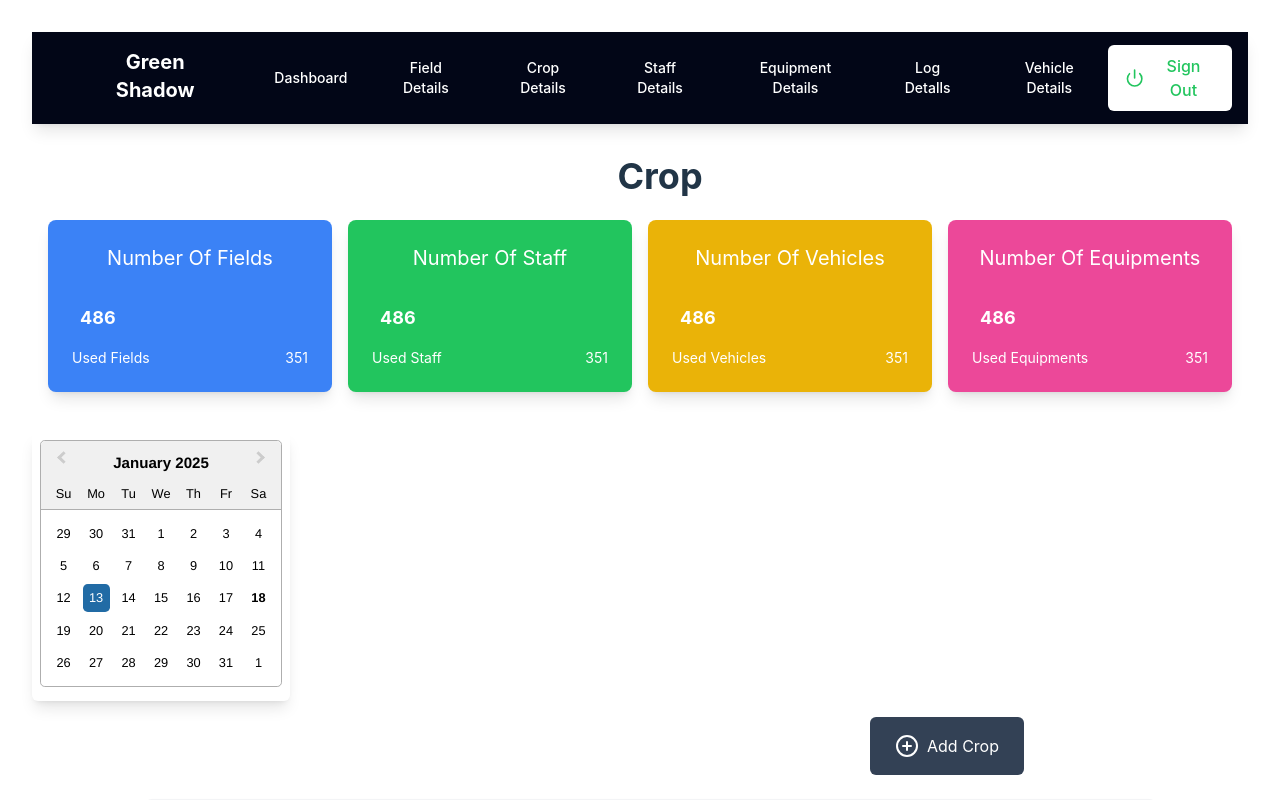
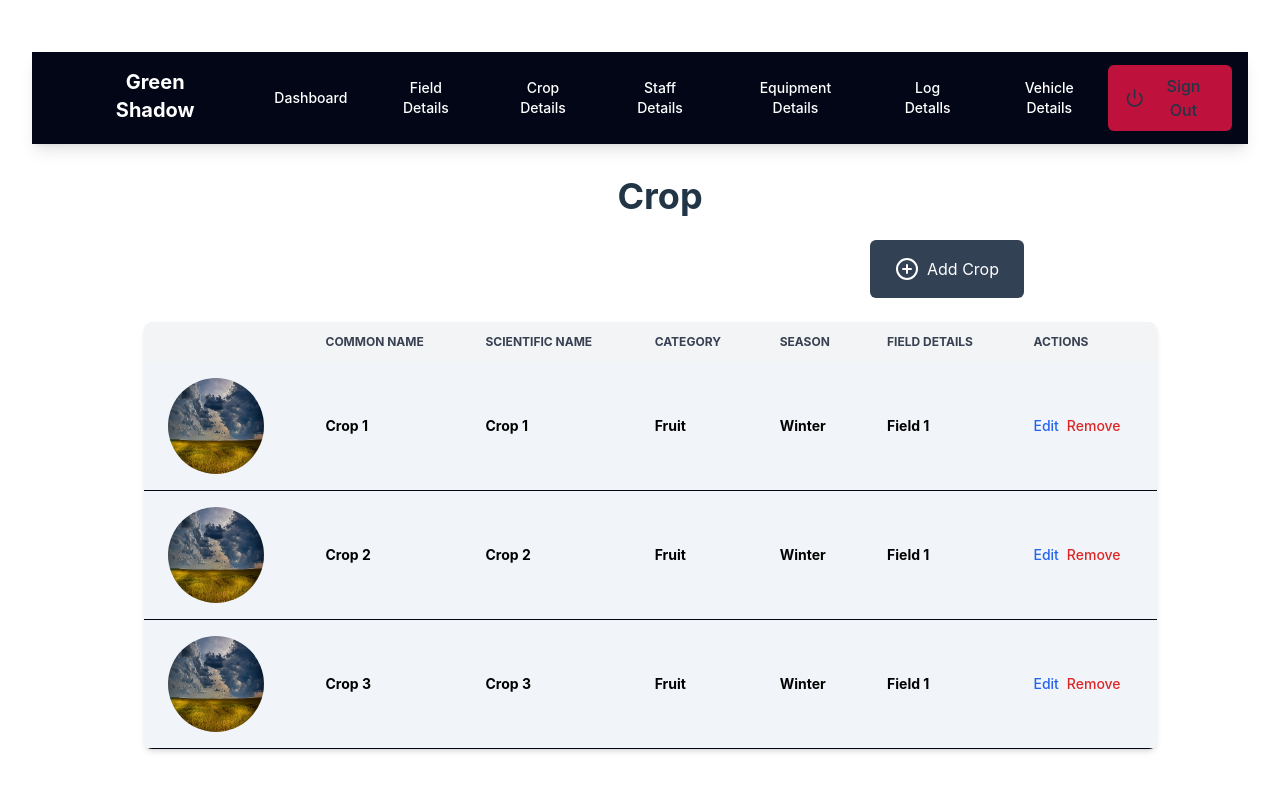
Before and after one commit to ssulochanaherath/Crop-System, a React (Vite) app: page /crop in a window 1280 px wide. Shown: the top 800 px of the page. Built offline with nearby package versions, Linux system fonts and the light colour scheme.

Commit message:
Few Changes in Crop

```diff
--- a/src/components/Cards.tsx
+++ b/src/components/Cards.tsx
@@ -6,7 +6,7 @@ export function Cards() {
     <div className="container p-4">
       <div className="grid grid-cols-1 sm:grid-cols-2 lg:grid-cols-4 gap-4">
         <motion.div
-          className="bg-blue-500 text-white p-6 rounded-lg shadow-lg h-50 "
+          className="bg-teal-600 text-white p-6 rounded-lg shadow-lg h-50 "
           initial={{ opacity: 0 }}
           animate={{ opacity: 1 }}
           transition={{ duration: 0.5, delay: 0.1, ease: easeIn }}
@@ -25,7 +25,7 @@ export function Cards() {
         </motion.div>
 
         <motion.div
-          className="bg-green-500 text-white p-6 rounded-lg shadow-lg h-50 "
+          className="bg-teal-600 text-white p-6 rounded-lg shadow-lg h-50 "
           initial={{ opacity: 0 }}
           animate={{ opacity: 1 }}
           transition={{ duration: 0.5, delay: 0.3, ease: "easeIn" }}
@@ -44,7 +44,7 @@ export function Cards() {
         </motion.div>
 
         <motion.div
-          className="bg-yellow-500 text-white p-6 rounded-lg shadow-lg h-50 "
+          className="bg-teal-600 text-white p-6 rounded-lg shadow-lg h-50 "
           initial={{ opacity: 0 }}
           animate={{ opacity: 1 }}
           transition={{ duration: 0.5, delay: 0.5, ease: "easeIn" }}
@@ -63,7 +63,7 @@ export function Cards() {
         </motion.div>
 
         <motion.div
-          className="bg-pink-500 text-white p-6 rounded-lg shadow-lg h-50"
+          className="bg-teal-600 text-white p-6 rounded-lg shadow-lg h-50"
           initial={{ opacity: 0 }}
           animate={{ opacity: 1 }}
           transition={{ duration: 0.5, delay: 0.7, ease: "easeIn" }}
--- a/src/components/HeaderImage.tsx
+++ b/src/components/HeaderImage.tsx
@@ -3,7 +3,7 @@ export function HeaderImage() {
     <div className="font-[sans-serif] relative">
       <div className="h-[250px] font-[sans-serif]">
         <img
-          src="https://www.farmers.gov/sites/default/files/img/farmersgov-1440x400-crop-acreage-reporting.jpg"
+          src="https://media.istockphoto.com/id/1421187500/photo/a-field-of-corn-at-dusk.jpg?s=612x612&w=0&k=20&c=Mv220j7hl1_pX1SvViqk3noNJPF1SkDZQiBDX1gO44w="
           alt="Banner Image"
           className="w-full h-full object-cover"
         />
--- a/src/components/Navbar/Navbar.tsx
+++ b/src/components/Navbar/Navbar.tsx
@@ -38,7 +38,7 @@ export function Navbar() {
             </Link>
           </div>
           <button
-            className="ml-auto flex items-center gap-2  bg-white text-green-500 px-4 py-2 rounded-md font-medium hover:bg-gray-200 focus:outline-none focus:ring-2 focus:ring-green-400"
+            className="ml-auto flex items-center gap-2  bg-rose-700 text-bg-rose-500 px-4 py-2 rounded-md font-medium hover:bg-gray-200 focus:outline-none focus:ring-2 focus:ring-green-400"
             onClick={handleSignOut}
           >
             <Power className="h-5 w-5" />
--- a/src/pages/Crop.tsx
+++ b/src/pages/Crop.tsx
@@ -38,11 +38,11 @@ export function Crop() {
       </motion.h1>
       <div className="flex flex-wrap gap-6">
         <div className="flex-grow">
-          <Cards />
+          {/* <Cards /> */}
         </div>
         <div className="flex-shrink-0">
           <div className="relative h-full mr-10">
-            <Calender />
+            {/* <Calender /> */}
           </div>
         </div>
       </div>
--- a/src/pages/Login.tsx
+++ b/src/pages/Login.tsx
@@ -25,7 +25,7 @@ export function Login() {
       >
         <div className="mb-12">
           <h3 className="text-gray-800 text-3xl text-center font-bold">
-            Green Shadow Login
+            Login
           </h3>
         </div>
 
```
